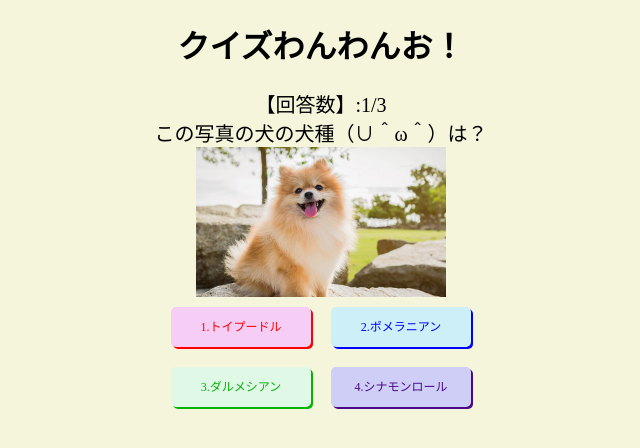
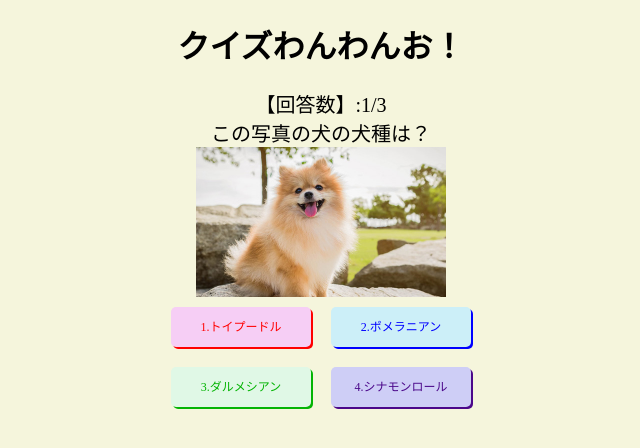
Before and after one commit to minakosta7/minakosta7.github.io, a plain HTML site: page index.html in a window 1280 px wide. Shown: the whole page, without its empty margins (319-959 px from the left). Drawn offline with Linux system fonts and the light colour scheme.

Commit message:
Update index.html

```diff
--- a/index.html
+++ b/index.html
@@ -69,8 +69,8 @@
 
 	//問題の設定
 	var q = [];
-	q[0] =["この写真の犬の犬種（∪＾ω＾）は？","トイプードル","ポメラニアン","ダルメシアン","シナモンロール",2];
-	q[1] =["この写真の犬の犬種（∪＾ω＾）は？","チワワ","マルチーズ","シベリアンハスキー","ハローキティ",3];
+	q[0] =["この写真の犬の犬種は？","トイプードル","ポメラニアン","ダルメシアン","シナモンロール",2];
+	q[1] =["この写真の犬の犬種は？","チワワ","マルチーズ","シベリアンハスキー","ハローキティ",3];
 	q[2] =["【難問】この写真の犬の犬種は？","雑種","ミックス","ゴールデンレトリバー","ポムポムプリン",3];
 
 	var count = 0;
```
